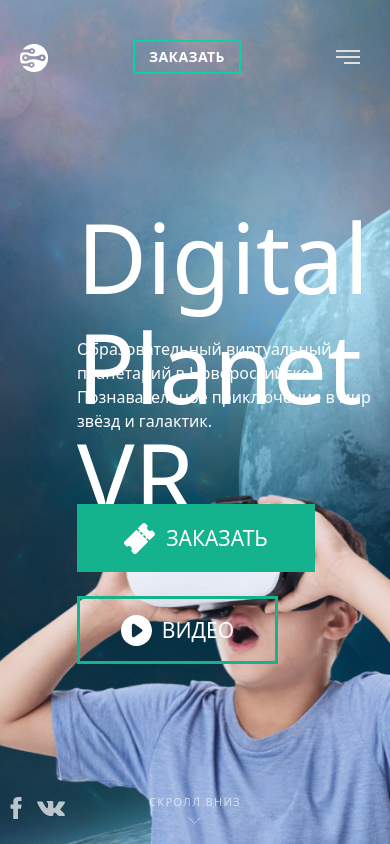
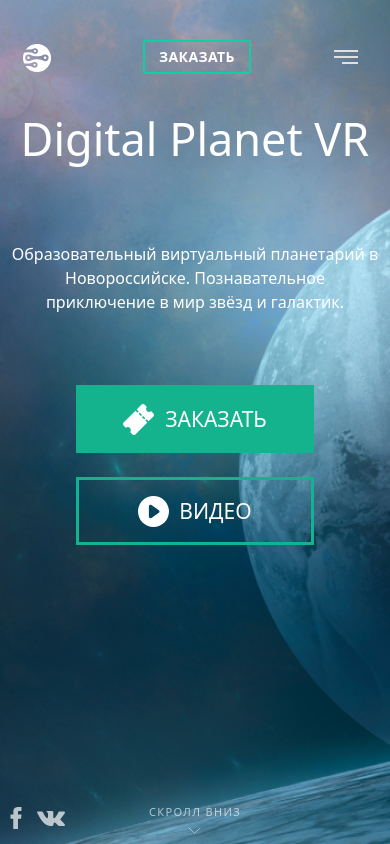
Before and after one commit to ArtN7/Planet, a plain HTML site: page index.html in a window 390 px wide. Drawn offline with nearby package versions, Linux system fonts and the light colour scheme.

Commit message:
UPD adaptive

```diff
--- a/css/style.css
+++ b/css/style.css
@@ -180,7 +180,8 @@ header {
     max-width: 1278px;
 }
 .page-main-index-container {
-    display: block;
+    display: flex;
+    flex-direction: column;
     padding-left: 77px;
     color:#FFF;
 }
@@ -189,13 +190,13 @@ header {
     max-width: 738px;
     font-weight: 400;
     font-size: 96px;
-    height: 111px;
+    max-height: 111px;
     line-height: 110px;
     margin-top: 0;
     margin-bottom: 24px;
 }
 
-.page-main-index p {
+.page-main-index-container p {
     max-width: 494px;
     font-weight: 300;
     line-height: 150%;
@@ -217,7 +218,9 @@ header {
 .button-video {
     color: white;
 }
-
+.button-order-header{
+    margin-left: 20px;
+}
 .button-order {
     width: 238px;
     height: 68px;
@@ -303,7 +306,6 @@ header {
     align-items: center;
     justify-content: space-between;
     text-decoration: none;
-    color: white;
     opacity: 0.64;
 }
 
@@ -319,6 +321,7 @@ header {
     letter-spacing: 0.12em;
     margin-top: 0;
     margin-bottom: 5px;
+    color: white;
 }
 
 .popup-display-none {
@@ -1148,70 +1151,112 @@ header {
         display: flex;
         align-items: center;
     }
-
+    .popup-video-index{
+        width: 1000px;
+    }
 }
-/* @media (max-width: 780px) {
-
-    .nav-images, .order-page-header-tel, .logo-name, .sites-logo-group{
-        display: none;
-    }
+@media (max-width: 1000px) or (max-height: 500px){
     .body-page {
         background:
                     url("../img/blue-moon.png") 50% 40% no-repeat fixed;
         background-size: cover;
+    }
+    .popup-video-index{
+        width: 700px;
+    }
+}
+@media (max-width: 800px) or (max-height: 500px){
+    .page-main-index-container h1 {
+        font-size: 80px;
+        margin-left: auto;
+        margin-right: auto;
+    }
+    .page-main-index-container{
+        padding-left: 0;
+        text-align: center;
+    }
+    .page-main-index-container p{
+        margin: 24px auto 71px;
+    }
+    .button-group{
+        justify-content: space-around;
+    }
+    .button-video{
+        width: 238px;
+    }
+    .popup-video-index{
+        width: 500px;
+    }
+
+}
+@media (max-width: 600px) {
+    .page-main-index-container h1{
+        font-size: 75px;
+    }
+}
+@media (max-width: 550px) {
+    .page-main-index-container h1{
+        font-size: 70px;
+    }
+}
+@media (max-width: 500px) {
+    .page-main-index-container h1{
+        font-size: 55px;
+    }
+    .page-main-index-container p{
+        padding: 0 10px;
+    }
+    .page-main-index-container{
+        padding: 10px 0;
+    }
+    .popup-video-index{
+        width: 400px;
+    }
+}
+@media (max-width: 390px) {
+    .page-main-index-container h1{
+        font-size: 45px;
+    }
+    .page-header-container{
+        width: 385px;
+    }
+    .popup-video-index{
+        width: 300px;
+    }
+    body{
+        justify-content: start;
+    }
+    .page-footer{
+        position: fixed;
+        bottom: -10px;
+    }
+}
+@media (max-width: 320px) {
+    .page-main-index-container h1{
+        font-size: 36px;
+    }
+}
+@media (max-height:475px) {
+    .page-main-index-container h1{
+        margin-bottom: 5px;
+    }
+    .page-main-index-container p{
+        margin-bottom: 20px;
+    }
+}
+@media (max-height: 400px) {
+    .page-main-index-container h1{
+        margin-bottom: 0px;
+        border: 1px solid red;
 
     }
-    body {
-        width: 100vw;
-        margin: auto;
-       width: min-content;
-       height: min-content;
-       border: 1px solid orange;
-
-    }
-    header {
-        width: max-content;
-        margin: auto;
-        margin-bottom: 90px;
-        border: 1px solid red;
-    }
-    .header-burger-media {
-        display: block;
-    }
-    .page-main-index {
-        min-width: 288px;
-        font-size: 15px;
-        line-height: 137.88%;
-        margin: auto;
-        margin-top: 0;
-        margin-bottom: 50px;
-        display: flex;
-        flex-direction: column;
-        align-items: center;
-    }
-    .page-main-index p {
-        min-width: 225px;
-
-    }
-    .page-main-index h1{
-        border: 1px solid red;
-        max-width: max-content;
-        height: min-content;
-        font-size: 36px;
-
-        line-height: normal;
-    }
-    .button-group {
-        gap: 12px;
-        width: min-content;
+    .page-main-index-container p{
+        margin-bottom: 5px;
     }
     .button-order, .button-video{
-        width: 207px;
-
-    }
-    .page-footer{
-        width: auto;
-        border: 1px solid green;
+        width: 190px;
+        height: 50px;
+        font-size: 18px;
     }
 
-} */
+}
--- a/index.html
+++ b/index.html
@@ -47,7 +47,7 @@
           </ul>
         </nav>
         <div class = "order">
-          <button type="submit" class="button-order">ЗАКАЗАТЬ</button>
+          <button type="submit" class="button-order button-order-header">ЗАКАЗАТЬ</button>
           <a href="tel:+88005553575" class="order-page-header-tel">8 (800) 555 35 75</a>
         </div>
         <div class = "burger-menu-header">
```
Also changed, not shown: 1 other file.
